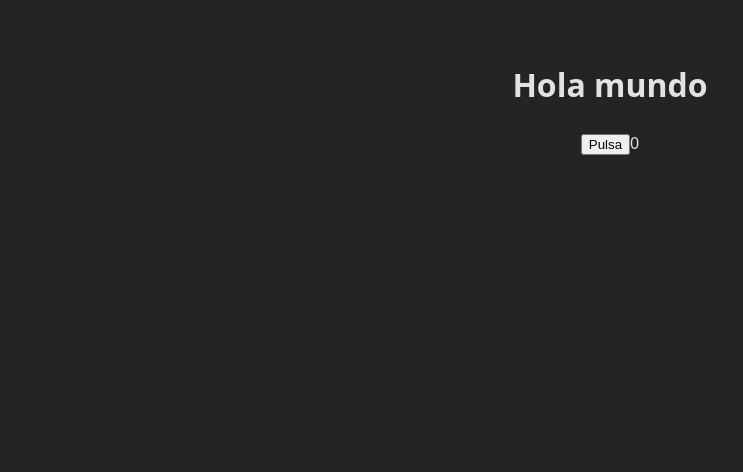
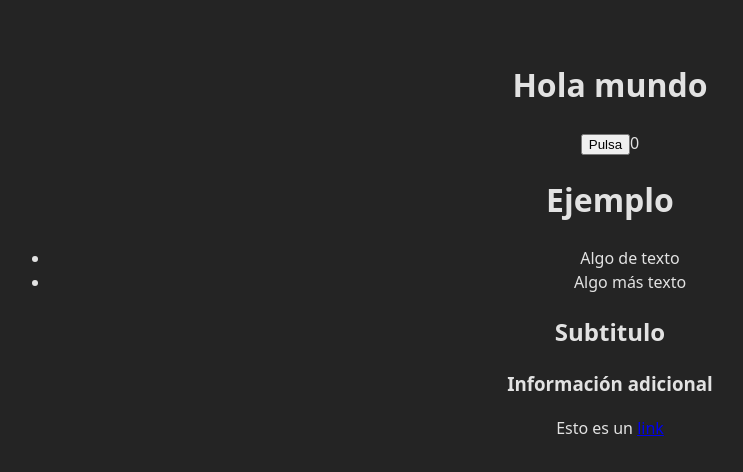
Before and after one commit to malmorox/markdown-editor, a React app: page / in a window 1280 px wide. Shown: the top 472 px of the page, without its empty margins (30-773 px from the left). Built offline with nearby package versions, Linux system fonts and the light colour scheme; the HTML template or start-up script is replaced by a standard one.

Commit message:
probando libreria de markdown

```diff
--- a/package.json
+++ b/package.json
@@ -13,6 +13,7 @@
     "@tailwindcss/vite": "^4.1.17",
     "react": "^19.2.0",
     "react-dom": "^19.2.0",
+    "react-markdown": "^10.1.0",
     "tailwindcss": "^4.1.17"
   },
   "devDependencies": {
--- a/src/App.tsx
+++ b/src/App.tsx
@@ -1,7 +1,9 @@
 import { useState } from 'react'
+import ReactMarkdown from "react-markdown";
 import reactLogo from './assets/react.svg'
 import viteLogo from '/vite.svg'
 import './App.css'
+
 
 function App() {
   const [count, setCount] = useState(0)
@@ -10,11 +12,25 @@ function App() {
     setCount(count+1)
   }
 
+  const markdownText = `
+  # Ejemplo
+
+  - Algo de texto
+  - Algo más texto
+
+  ## Subtitulo
+
+  ### Información adicional
+
+  Esto es un [link](https://github.com/remarkjs/react-markdown)
+  `;
+
   return (
     <>
       <h1> Hola mundo </h1>
       <button onClick={handleClick}>Pulsa</button>
       <span>{count}</span>
+      <ReactMarkdown>{markdownText}</ReactMarkdown>
     </>
   )
 }
```
Also changed, not shown: 1 other file (tests, documents, lock files or other folders).
